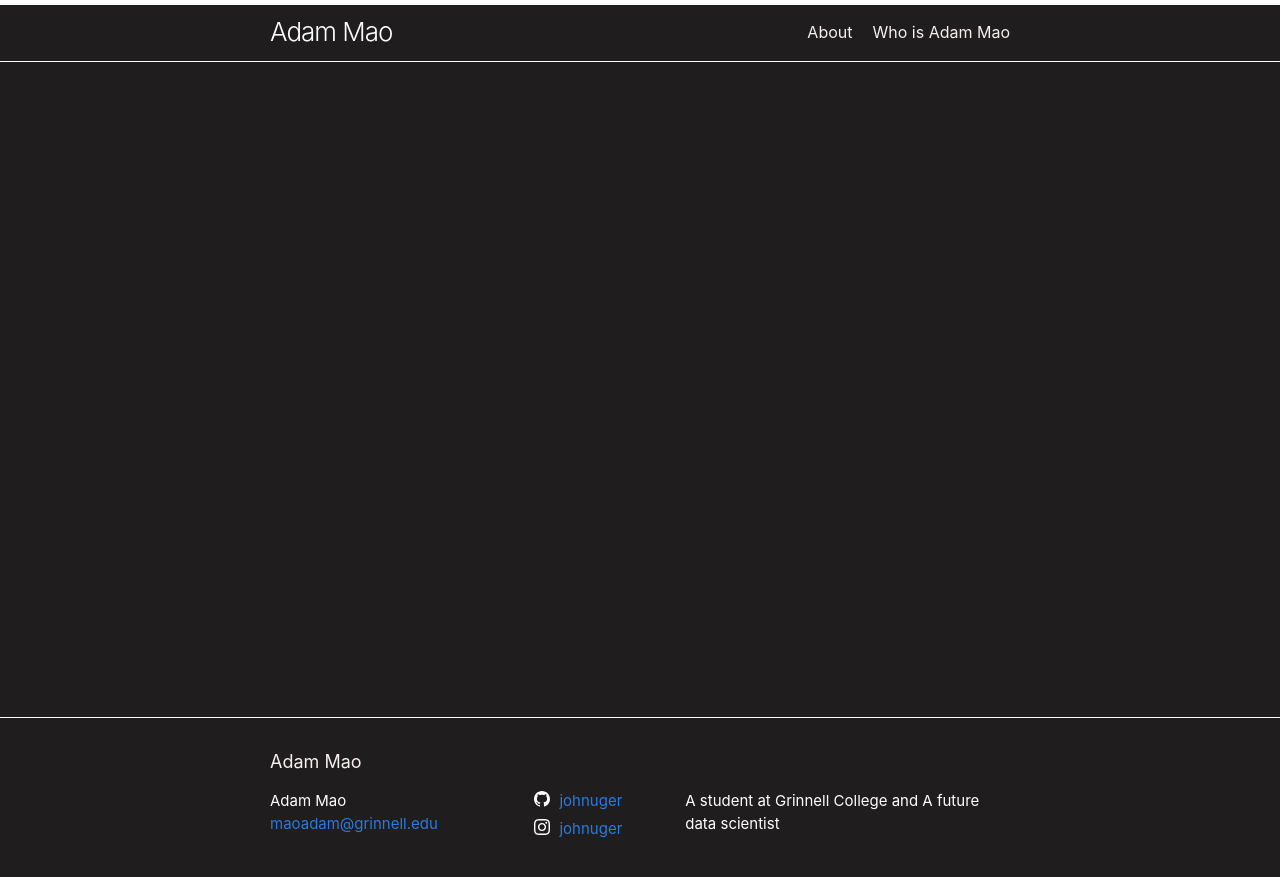
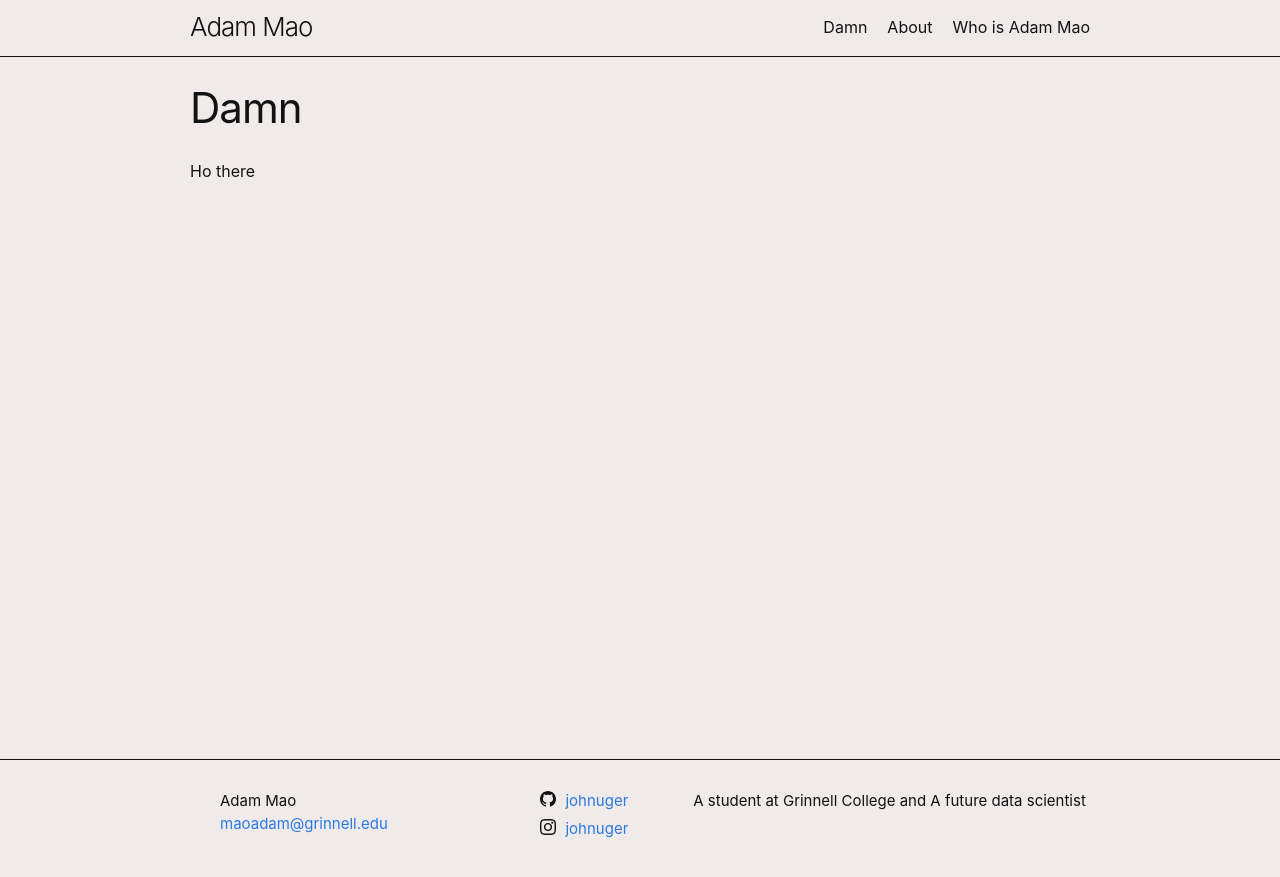
Before and after one commit to johnuger/Website, a Jekyll site: the page built from Test.markdown, in a window 1280 px wide. Shown: the top 877 px of the page. Built offline with Jekyll 4.4.1, drawn with Linux system fonts in a browser that asks for light colours; our own code applies the rules of GitHub Pages for plain Markdown files.

Commit message:
made changes to UI

```diff
--- a/Test.markdown
+++ b/Test.markdown
@@ -0,0 +1,6 @@
+---
+layout: page
+title: Damn
+permalink: /Jonah/
+---
+Ho there
--- a/_includes/footer.html
+++ b/_includes/footer.html
@@ -3,7 +3,7 @@
 
   <div class="wrapper">
 
-    <h2 class="footer-heading">{{ site.title | escape }}</h2>
+    <!-- <h2 class="footer-heading">{{ site.title | escape }}</h2> -->
 
     <div class="footer-col-wrapper">
       <div class="footer-col footer-col-1">
--- a/_sass/minima.scss
+++ b/_sass/minima.scss
@@ -10,18 +10,18 @@ $base-line-height: 1.5 !default;
 
 $spacing-unit:     30px !default;
 
-$text-color:       rgb(248, 239, 239) !default;
-$background-color: #1f1d1d !default;
+$text-color:       rgb(19, 18, 18) !default;
+$background-color: #f0eaea !default;
 $brand-color:      #2a7ae2 !default;
 
-$grey-color:       #ffffff !default;
+$grey-color:       #131111 !default;
 $grey-color-light: $grey-color !default;
 $grey-color-dark: $grey-color !default;
 
 $table-text-align: left !default;
 
 // Width of the content area
-$content-width:    800px !default;
+$content-width:    75vw !default;
 
 $on-palm:          600px !default;
 $on-laptop:        800px !default;
--- a/_sass/minima/_layout.scss
+++ b/_sass/minima/_layout.scss
@@ -2,7 +2,7 @@
  * Site header
  */
 .site-header {
-  border-top: 5px solid $grey-color-dark;
+  //border-top: 1px solid $grey-color-dark;
   border-bottom: 1px solid $grey-color-light;
   min-height: $spacing-unit * 1.865;
 
@@ -118,7 +118,7 @@
 .contact-list,
 .social-media-list {
   list-style: none;
-  margin-left: 0;
+  margin-left: 2;
 }
 
 .footer-col-wrapper {
```
Also changed, not shown: 2 other files.
